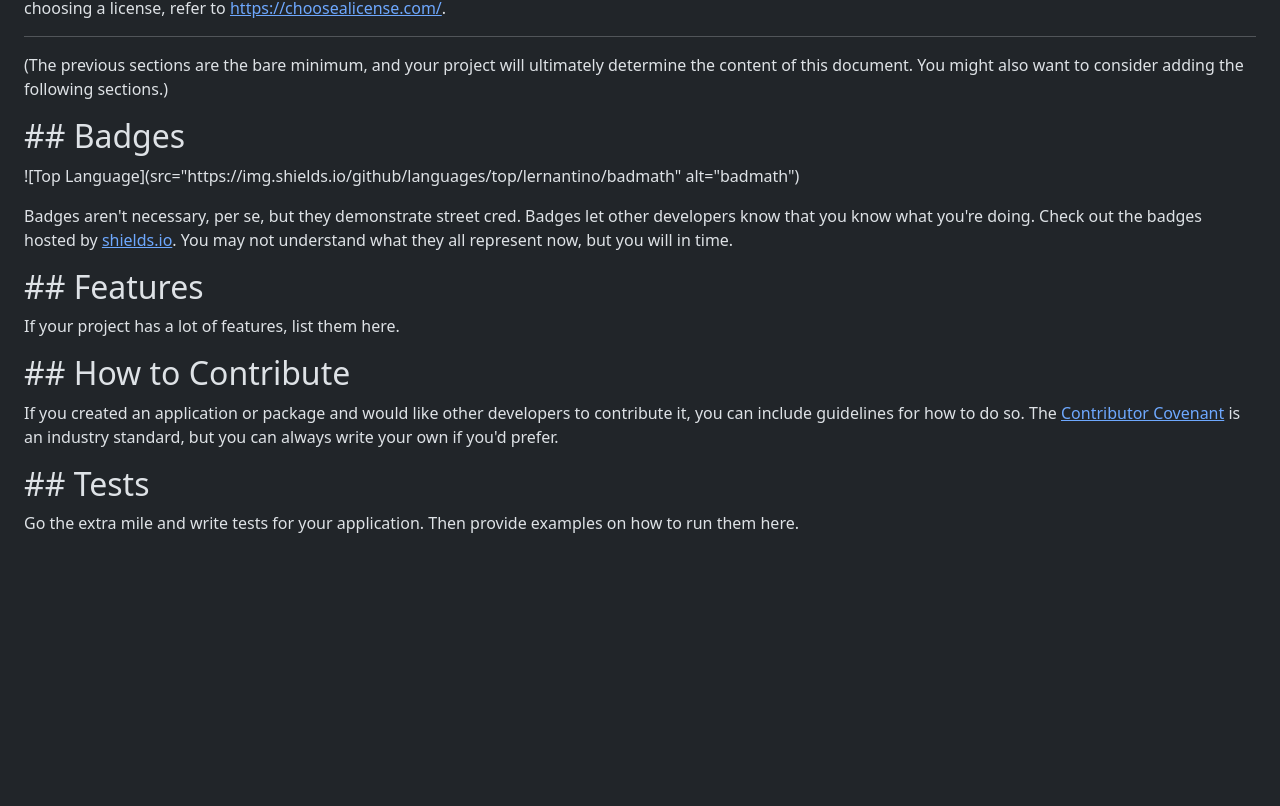
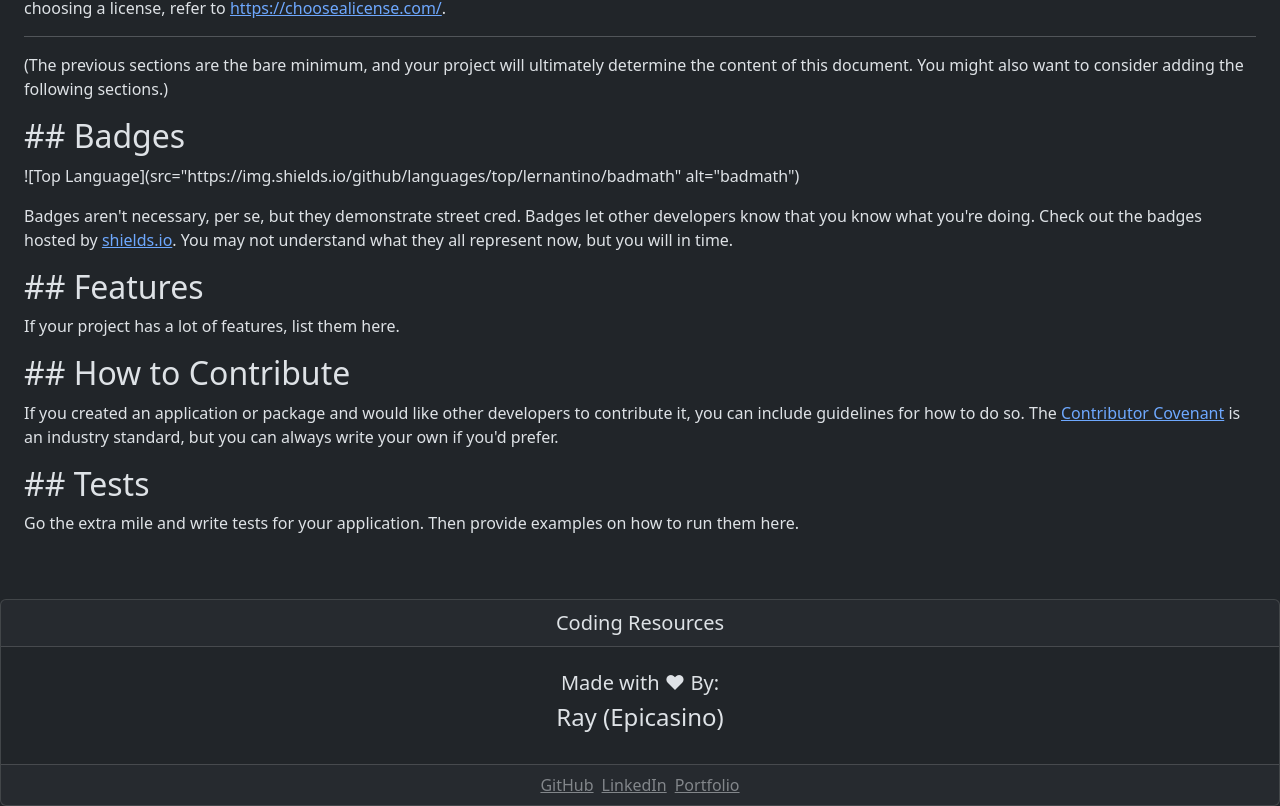
Before and after one commit to epicasino/Coding-Resources, a Next.js app: page /examples/readme in a window 1280 px wide. Shown: the part 1239-2045 px from the top of the page. Before the commit the page ends 1814 px from the top, so only its background shows below. Built offline with nearby package versions, Linux system fonts and the light colour scheme.

Commit message:
added Footer component into readme template page

```diff
--- a/src/app/examples/readme/page.tsx
+++ b/src/app/examples/readme/page.tsx
@@ -2,6 +2,7 @@
 
 import React from 'react';
 import NavbarComponent from '@/app/components/navbar/NavbarComponent';
+import Footer from '@/app/components/footer/Footer';
 
 export default function page() {
   return (
@@ -123,6 +124,7 @@ export default function page() {
           </p>
         </section>
       </main>
+      <Footer />
     </>
   );
 }
```
